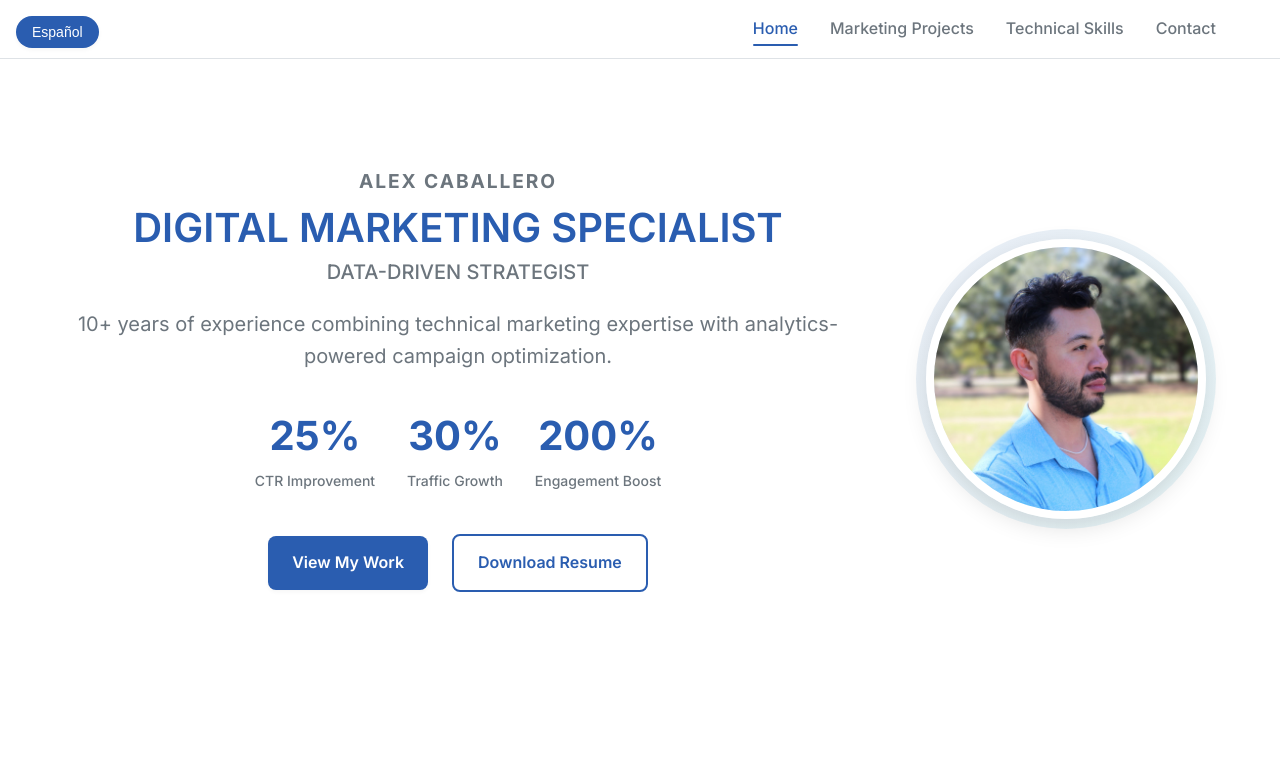
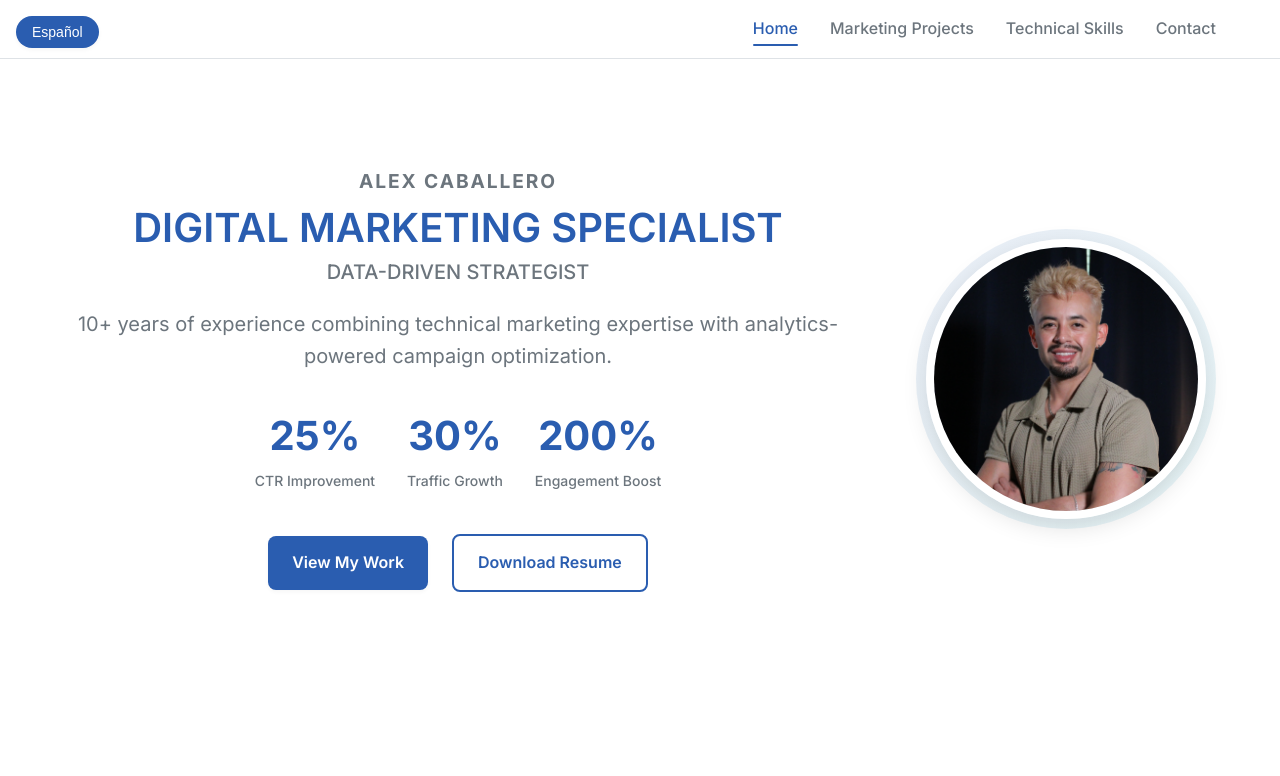
Before and after one commit to alex-caballero/alex-caballero.github.io, a plain HTML site: page index.html in a window 1280 px wide. Shown: the top 776 px of the page. Drawn offline with Linux system fonts and the light colour scheme.

Commit message:
Update index.html

```diff
--- a/index.html
+++ b/index.html
@@ -158,7 +158,7 @@
                         </div>
                     </div>
                     <div class="hero__image">
-                        <img src="assets/images/alex_caballero.jpg" alt="Alex Caballero - Digital Marketing Specialist"
+                        <img src="assets/images/linkedin.jpg" alt="Alex Caballero - Digital Marketing Specialist"
                             class="hero__photo">
                         <div class="hero__image-bg"></div>
                     </div>
```
